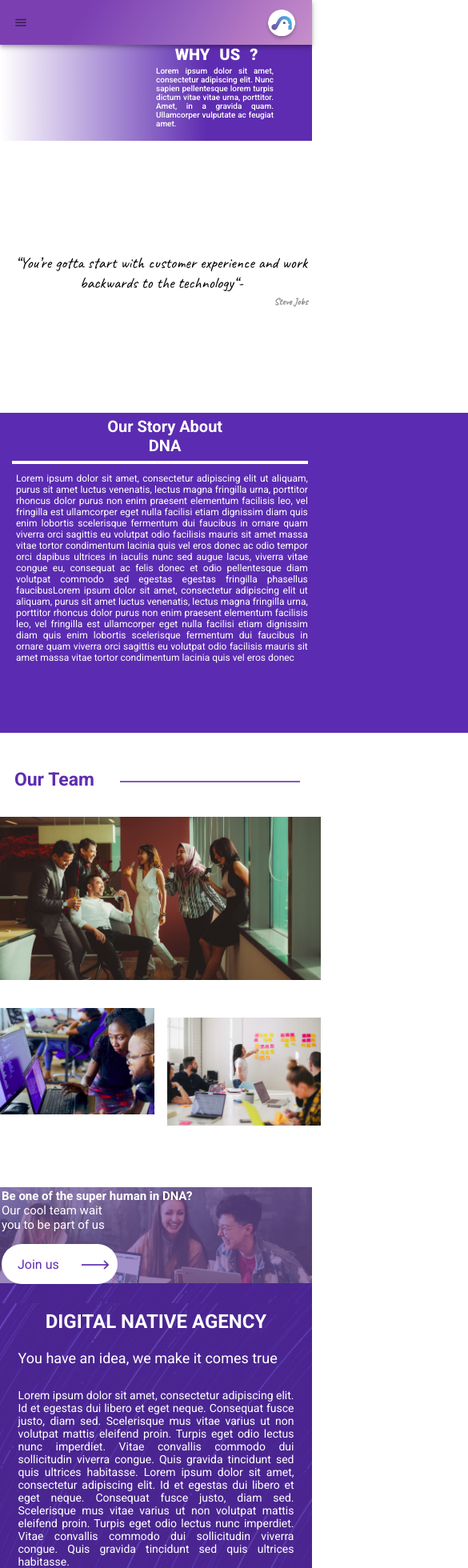
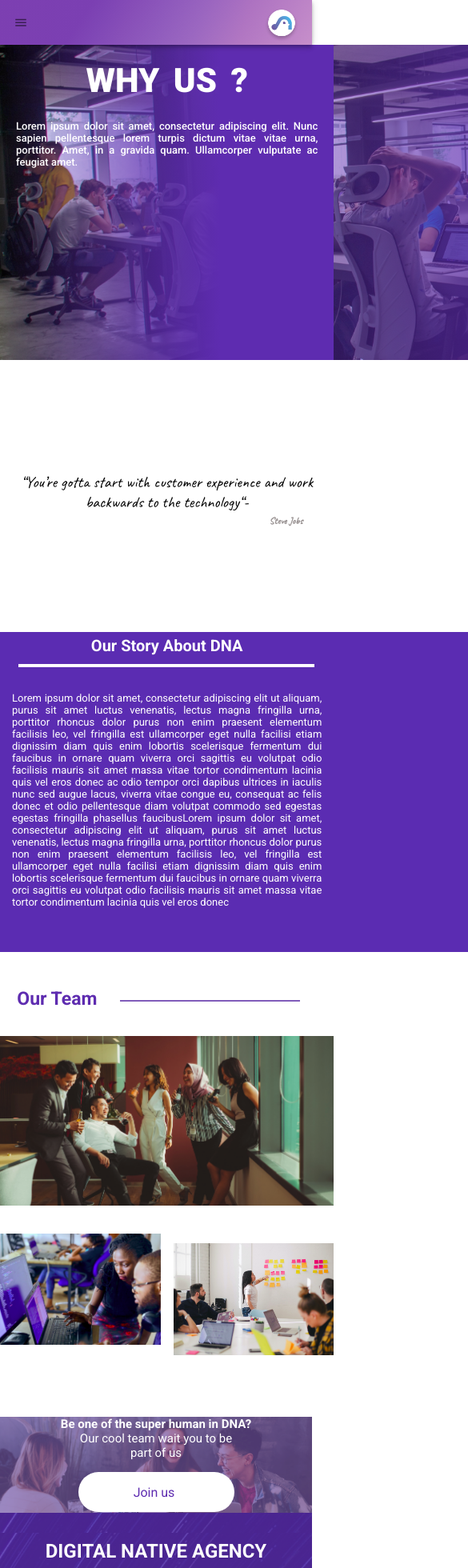
Before and after one commit to BriyanSitinjak/landingpage_dna, a Vue app: page /about in a window 390 px wide. Shown: the top 1960 px of the page at 80% size, 585 px wide, since content can reach past the window. Built offline with nearby package versions, Linux system fonts and the light colour scheme.

Commit message:
progress fix web and mobile view

```diff
--- a/src/components/BeforeFooter.vue
+++ b/src/components/BeforeFooter.vue
@@ -35,7 +35,7 @@ export default {
     background-image: url('../assets/images/footer_home.png');
     left: 70px;
     height: 400px;
-    width: 1824px;
+    width: 1294px;
 }
 
 .img-before-footer{
@@ -65,6 +65,7 @@ export default {
     width: 200px;
     height: 60px;
     border-radius: 25px;
+    cursor: pointer;
 }
 
 .btn-before-content > a {
--- a/src/components/Footer.vue
+++ b/src/components/Footer.vue
@@ -72,7 +72,7 @@ export default {
     font-family: 'Roboto';
     background-image: url('../assets/images/footer_home.png');
     background-repeat: no-repeat;
-    width: 1824px;
+    width: 1294px;
     height: 480px;
     margin-left: 70px;
     padding-left: 50px;
--- a/src/components/HeaderPortfolio.vue
+++ b/src/components/HeaderPortfolio.vue
@@ -39,7 +39,7 @@ export default {
     width: 825px;
     top: 0px;
     margin-top: 150px;
-    margin-left: 90px;
+    margin-left: 123px;
 }
 
 @media (min-width: 200px) and (max-width: 600px) {
--- a/src/components/OurHappyClient.vue
+++ b/src/components/OurHappyClient.vue
@@ -55,15 +55,16 @@ export default {
 .client-menu {
     font-family: 'Roboto';
     position: relative;
-    width: 1400px;
+    width: 1284px;
     height: 370px;
+    margin-left: 80px;
+
 }
 
 .client-menu-wrapper {
     width: 100%;
     height: 100%;
     padding-top: 80px;
-    margin-left: 100px;
 }
 
 .title-client > p {
@@ -97,8 +98,8 @@ export default {
 }
 
 .logo-size-client {
-    width: 75%;
-    height: 75%;
+    width: 70%;
+    height: 70%;
     display: flex;
 }
 
@@ -113,7 +114,7 @@ export default {
 
 @media (min-width: 200px) and (max-width: 960px) {
     .client-menu {
-        left: 0px;
+        margin-left: 0px;
         height: 280px;
     }
 
@@ -131,7 +132,7 @@ export default {
         display: flex;
     }
     .logo-scroll-client {
-        height: 100%;
+        height: 70%;
         overflow-x: scroll;
     }
     .img-arrow-two {
--- a/src/views/About.vue
+++ b/src/views/About.vue
@@ -120,13 +120,13 @@ export default {
 /*--------------------HOME ABOUT-------------------- */
 .about-container {
     position: relative;
-    left: 70px;
+    left: 80px;
     font-family: 'Roboto';
 }
 
 .main-about-wrapper {
     position: relative;
-    width: 100%;
+    width: 1284px;
     height: 100%;
 }
 
@@ -147,7 +147,9 @@ export default {
 
 .about-header-wrapper {
     width: 210px;
-    margin: 150px 175px 0px auto;
+    margin-top: 150px;
+    margin-right: 90px;
+    float: right;
 }
 
 .about-header-wrapper > h2 {
@@ -167,9 +169,8 @@ export default {
 
 /*--------------------MIDDLE ABOUT-------------------- */
 .mid-about {
-    /* border: 5px solid red; */
     position: relative;
-    width: 1824px;
+    width: 1284px;
     height: 340px;
 }
 
@@ -181,7 +182,7 @@ export default {
 
 .content-mid-about {
     position: absolute;
-    width: 1345px;
+    width: 1284px;
     height: 312px;
     font-family: 'Caveat';
 }
@@ -207,9 +208,8 @@ export default {
 
 /*--------------------STORY ABOUT-------------------- */
 .story-about {
-    /* border: 5px solid red; */
     position: relative;
-    width: 1824px;
+    width: 1284px;
     height: 400px;
     background-color: #5B2CB2;;
 }
@@ -224,7 +224,7 @@ export default {
     position: absolute;
     color: #ffffff;
     font-size: 34px;
-    margin: 240px 0px 0px 90px;
+    margin: 240px 0px 0px 120px;
     width: 300px;
 }
 
@@ -240,16 +240,16 @@ export default {
     position: absolute;
     font-size: 17px;
     color: #FFFFFF;
-    width: 40%;
+    width: 55%;
     height: 300px;
     text-align: justify;
-    margin: 70px 30px 0px 480px;
+    margin: 70px 0px 0px 482px;
 }
 
 /*--------------------TEAM ABOUT-------------------- */
 .team-about {
     position: relative;
-    width: 1824px;
+    width: 1284px;
     height: auto;
     padding-top: 80px;
 }
@@ -263,7 +263,7 @@ export default {
     color: #5E2CB0;
     font-size: 34px;
     font-weight: bold;
-    margin: 0px 0px 25px 95px;
+    margin: 0px 0px 25px 120px;
 }
 
 .line-team-about {
@@ -301,7 +301,7 @@ export default {
 .content-join-us  {
     position: absolute;
     top: 0;
-    margin: 70px 0px 0px 100px ;
+    margin: 70px 0px 0px 120px ;
 }
 
 .text-join-us {
@@ -349,29 +349,24 @@ export default {
 
 
 
-@media (min-width: 200px) and (max-width: 600px) {
+@media (min-width: 200px) and (max-width: 960px) {
     .about-container {
         left: 0px;
     }
-    .about-header-wrapper > h2 {
-        font-size: 20px;
-        width: 110%;
-        height: 30%;
-        margin-top: -150px;
-        margin-left: 150px;
-    }
-    .about-header-wrapper > p{
-        font-size: 10px;
-        width: 70%;
-        margin-left: 190px;
-        margin-top: -22px;
+    .about-header-wrapper {
+        position: absolute;
+        height: 100%;
+        margin: 0;
+        padding: 20px;
+        width: 32.5%;
+        background: linear-gradient(269.88deg, #5E2CB0 -2.79%, #5E2CB0 33.97%, rgba(94, 44, 176, 0) 99.87%);
     }
     /*--------------------MIDDLE ABOUT-------------------- */
     .content-mid-about > h4 {
         margin-top: 140px;
         margin-left: 0px;
         font-size: 20px;
-        width: 30%;
+        width: 32.5%;
     }
     .content-mid-about > p {
         margin-top: -25px;
@@ -383,25 +378,26 @@ export default {
     /*--------------------OUR STORY  ABOUT-------------------- */
     .content-about-bigtext > h2 {
         text-align: center;
-        width: 10%;
+        width: 32.5%;
         font-size: 20px;
         margin: 0px;
-        margin-left: 115px;
+        margin-left: 0px;
         margin-top: 5px;
     }
     .line-about-wrapper {
         margin: 0px;
-        margin-top: 60px;
-        margin-left: 15px;
+        margin-top: 40px;
+        margin-left: 23px;
         width:370px;
         border: 2px solid #ffffff;
         transform: rotate(180deg);
     }
     .content-about-childtext > p {
-        margin-left: 20px;
-        margin-top: 75px;
-        font-size: 12px;
-        width: 20%;
+        margin-left: 0px;
+        margin-top: 60px;
+        font-size: 13px;
+        padding: 15px;
+        width: 32.5%;
     }
 
     /*--------------------OUR TEAM ABOUT-------------------- */
@@ -421,47 +417,54 @@ export default {
         width: 225px;
     }
     .first-img-about {
-        width: 22%;
+        width: 32.5%;
         height: 22%;
     }
     .second-img-about {
-        width: 22%;
+        width: 32.5%;
         height: 100%;
     }
     .second-img-team {
         margin-left: 0px;
         width: 100%;
-        height: 135px;
+        height: 140px;
     }
 
     /*--------------------JOIN US ABOUT-------------------- */
     .content-join-us {
+        text-align: center;
         margin: 0px;
-        margin: 2px;
+        width: 100%;
     }
     .text-join-us > h4 {
         font-size: 15px;
     }
     .text-join-us > p {
+        width: 50%;
+        margin-left: 25%;
         font-size: 15px;
     }
     .content-btn-join-us {
-        width: 70%;
+        margin-left: 10%;
+        width: 100%;
     }
     .content-btn-join-us > a {
         position: relative;
         font-size: 16px;
-        width: 80%;
-        height: 80%;
+        margin-left: 15%;
+        width: 50%;
+        height: 100%;
     }
     .join-us {
         padding-bottom: 15px;
         color: #5E2CB0;
     }
+    .join-us > span {
+        margin-left: -25px;
+
+    }
     .content-btn-join-us > img {
-        width: 13%;
-        margin-top: 20px;
-        margin-left: 100px;
+        display: none;
     }
 }
 </style>
--- a/src/views/ContactUs.vue
+++ b/src/views/ContactUs.vue
@@ -72,7 +72,7 @@ export default {
 .contact-us {
     font-family: 'Roboto';
     position: relative;
-    left: 70px;
+    left: 80px;
 }
 
 .contact-us-content {
@@ -82,19 +82,21 @@ export default {
 }
 
 .contact-us-title {
-    margin: 150px 0px 0px 85px;
+    /* border: 2px solid red; */
+    margin: 150px 0px 0px 120px;
     font-size: 22px;
 }
 
-.contact-us-title > h2 {
+.contact-us-title > h2 , .contact-us-title > h1 {
     font-weight: normal;
+    margin: 0px;
 }
 
 /*-------------------- TEXTAREA CONTACT US WRAPPER-------------------- */
 .contact-us-wrapper {
     position: absolute;
-    margin-top: -90px;
-    margin-left: 800px;
+    margin-top: -70px;
+    margin-left: 760px;
     width: 145%;
     height: 100%;
 }
@@ -116,6 +118,7 @@ export default {
     font-style: italic;
     font-size: 12px;
     padding-bottom: 50px;
+    color: #C4C4C4;
 }
 
 .textarea >>> label {
@@ -139,7 +142,7 @@ export default {
 .learn-more {
     width: 200px;
     height: 60px;
-    margin: 25px 0px 0px 210px;
+    margin: 25px 0px 0px 260px;
     border-radius: 25px;
 }
 
@@ -152,7 +155,7 @@ export default {
 }
 
 
-@media (min-width: 200px) and (max-width: 600px) {
+@media (min-width: 200px) and (max-width: 960px) {
     .contact-us {
         left: 0px;
     }
@@ -161,9 +164,11 @@ export default {
         font-size: 12px;
     }
     .contact-us-wrapper {
+        /* border: 2px solid red; */
         margin-left: 275px;
         width: 70%;
         height: 80%;
+        margin-top: -85px;
     }
     .text-field >>> label {
         font-size: 12px;
@@ -199,7 +204,7 @@ export default {
     .text-learn-more {
         font-size: 10px;
         padding: 0px;
-        margin-top: -12px;
+        margin-top: -10px;
         margin-left: 40px;
     }
 }
--- a/src/views/Home.vue
+++ b/src/views/Home.vue
@@ -182,7 +182,7 @@ export default {
 
 /*-------------------- MIDDLE WRAPPER-------------------- */
 .mid-wrapper {
-    margin-left: 70px;
+    margin-left: 80px;
     width: 1284px;
     height: 220px;
     background: #f4f3f3;
@@ -216,7 +216,7 @@ export default {
 /*-------------------- SERVICE WRAPPER-------------------- */
 .mid-service {
     position: relative;
-    width: 1274px;
+    width: 1284px;
     height: 600px;
     padding-top: 80px;
     margin-left: 80px;
@@ -238,7 +238,7 @@ export default {
     color: #5B2CB2;
 }
 .line-service-wrapper {
-    width: 1274px;
+    width: 1284px;
     display: flex;
     padding-top: 20px;
 }
@@ -291,9 +291,9 @@ export default {
 /*-------------------- PROJECT WRAPPER-------------------- */
 .project-menu {
     position: relative;
-    width: 1824px;
+    width: 1284px;
     height: 540px;
-    left: 70px;
+    left: 80px;
     background-color: #5B2CB2;
 }
 
@@ -324,8 +324,8 @@ export default {
 .scroll-project {
     overflow-x: scroll;
     margin-top: -150px;
-    margin-left: 220px;
-    width: 60%;
+    margin-left: 280px;
+    width: 70%;
     height: 80%;
 }
 
@@ -378,16 +378,13 @@ export default {
         left: 0px;
     }
     .main-container > h2{
-        /* border: 2px solid red; */
         text-align: center;
+        margin-bottom: 40px;
         width: 100%;
         margin-left: 0;
-        /* margin: 10px; */
         font-size: 18px;
-        /* margin-bottom: 15%; */
     }
     .main-content > h2 {
-        /* border: 2px solid red; */
         text-align: center;
         font-size: 20px;
         line-height: 30px;
--- a/src/views/Portfolio.vue
+++ b/src/views/Portfolio.vue
@@ -149,7 +149,7 @@ export default {
 .portfolio-container {
     font-family: 'Roboto';
     position: relative;
-    left: 70px;
+    left: 80px;
 }
 
 .mid-portfolio {
@@ -198,14 +198,14 @@ export default {
 }
 /*--------------------DESCRIPTION CONTENT ABOUT-------------------- */
 .description-content {
-    width: 1608px;
+    width: 1284px;
     height: 200px;
 }
 
 .description-content-portfolio {
     width: 100%;
     height: 100%;
-    margin: 75px 400px 0px 0px;
+    margin: 75px 0px 0px 40px;
 }
 
 .title-description > h2 {
@@ -239,14 +239,14 @@ export default {
 }
 
 .atmajaya-content-portfolio {
-    margin: 0px 140px 0px 80px;
+    margin: 0px 140px 0px 120px;
 }
 
 /*--------------------TESTIMONIAL CONTENT-------------------- */
 .testimonial-content {
-    width: 1608px;
+    width: 1284px;
     height: 200px;
-    margin: 80px 0px 0px 0px;
+    margin: 80px 0px 0px 40px;
 }
 
 .testimonial-content-portfolio {
@@ -315,7 +315,6 @@ export default {
 
 .prev-next-wrapper {
     position: absolute;
-    margin-left: 10px;
     width: 100%;
     height: 100%;
 }
@@ -412,7 +411,7 @@ export default {
     transform: rotate(180deg);
 }
 
-@media (min-width: 200px) and (max-width: 600px) {
+@media (min-width: 200px) and (max-width: 960px) {
     .portfolio-container {
         left: 0px;
     }
@@ -451,7 +450,8 @@ export default {
         display: none;
     }
     .description-content-portfolio {
-        width: 25.5%;
+        margin-left: 0px;
+        width: 32%;
     }
     .title-description > h2 {
         font-size: 14px;
@@ -465,13 +465,12 @@ export default {
         margin: 0px;
     }
     .content-description > p {
-        width: 41.5%;
+        width: 43%;
         text-align: justify;
-        margin:0px;
-        margin-left: 0px;
-        font-size: 8px;
+        font-size: 9px;
         line-height: 13px;
         padding: 0px 10px;
+        margin:0px;
     }
 
 
@@ -486,6 +485,8 @@ export default {
 
     /*--------------------ATMAJAYA PORTFOLIO ABOUT-------------------- */
     .testimonial-content {
+        width: 100%;
+        margin-left: 25px;
         margin-bottom: 30px;
     }
     .title-testimonial-description > h2 {
@@ -501,9 +502,9 @@ export default {
     }
     .content-testimonial {
         margin-left: 100px;
-        margin-top: -349px;
-        width: 20%;
-        font-size: 8px;
+        margin-top: -378px;
+        width: 75%;
+        font-size: 9px;
     }
     .content-testimonial > p {
         margin-left: 25px;
--- a/src/views/SecondPortfolio.vue
+++ b/src/views/SecondPortfolio.vue
@@ -149,7 +149,7 @@ export default {
 .portfolio-container {
     font-family: 'Roboto';
     position: relative;
-    left: 70px;
+    left: 80px;
 }
 
 .mid-portfolio {
@@ -198,14 +198,14 @@ export default {
 }
 /*--------------------DESCRIPTION CONTENT ABOUT-------------------- */
 .description-content {
-    width: 1608px;
+    width: 1284px;
     height: 200px;
 }
 
 .description-content-portfolio {
     width: 100%;
     height: 100%;
-    margin: 75px 400px 0px 0px;
+    margin: 75px 0px 0px 40px;
 }
 
 .title-description > h2 {
@@ -239,14 +239,14 @@ export default {
 }
 
 .livera-content-portfolio {
-    margin: 0px 140px 0px 80px;
+    margin: 0px 140px 0px 120px;
 }
 
 /*--------------------TESTIMONIAL CONTENT-------------------- */
 .testimonial-content {
-    width: 1608px;
+    width: 1284px;
     height: 200px;
-    margin: 80px 0px 0px 0px;
+    margin: 80px 0px 0px 40px;
 }
 
 .testimonial-content-portfolio {
@@ -308,7 +308,7 @@ export default {
 /*--------------------PREV NEXT CONTENT-------------------- */
 .prev-next-content {
     position: relative;
-    width: 1824px;
+    width: 1284px;
     height: 170px;
 }
 
@@ -412,7 +412,10 @@ export default {
     transform: rotate(180deg);
 }
 
-@media (min-width: 200px) and (max-width: 600px) {
+
+
+
+@media (min-width: 200px) and (max-width: 960px) {
     .portfolio-container {
         left: 0px;
     }
@@ -452,7 +455,8 @@ export default {
         display: none;
     }
     .description-content-portfolio {
-        width: 25.5%;
+        margin-left: 0px;
+        width: 32%;
     }
     .title-description > h2 {
         font-size: 14px;
@@ -466,13 +470,12 @@ export default {
         margin: 0px;
     }
     .content-description > p {
-        width: 41.5%;
+        width: 43%;
         text-align: justify;
-        margin:0px;
-        margin-left: 0px;
-        font-size: 8px;
+        font-size: 9px;
         line-height: 13px;
         padding: 0px 10px;
+        margin:0px;
     }
 
 
@@ -487,8 +490,9 @@ export default {
 
     /*--------------------ATMAJAYA PORTFOLIO ABOUT-------------------- */
     .testimonial-content {
+        width: 100%;
+        margin-left: 25px;
         margin-bottom: 30px;
-        margin-left: 10px;
     }
     .title-testimonial-description > h2 {
         margin-left: 10px;
@@ -503,9 +507,9 @@ export default {
     }
     .content-testimonial {
         margin-left: 100px;
-        margin-top: -349px;
-        width: 20%;
-        font-size: 8px;
+        margin-top: -378px;
+        width: 75%;
+        font-size: 9px;
     }
     .content-testimonial > p {
         margin-left: 25px;
--- a/src/views/Service.vue
+++ b/src/views/Service.vue
@@ -80,7 +80,7 @@ export default {
     position: relative;
     width: 100%;
     height: 100%;
-    left: 70px;
+    left: 80px;
 }
 
 .main-service-container {
@@ -97,7 +97,7 @@ export default {
 /*-------------------- MIDDLE SERVICE WRAPPER-------------------- */
 .how-we-work {
     position: relative;
-    width: 1824px;
+    width: 1284px;
     height: 851px;
     background: #805CBA;
 }
@@ -232,7 +232,7 @@ export default {
         margin-top: 10px;
         border: 2px solid #FFFFFF;
         margin: 0px;
-        margin-left: 105px;
+        margin-left: 135px;
         width: 50%;
         transform: rotate(180deg);
     }
@@ -258,12 +258,12 @@ export default {
     }
     .third-mid-service {
         margin-left: 300px;
-        margin-top: 175px;
+        margin-top: 185px;
     }
     .side-logo-service {
         margin: 0px;
         display: list-item;
-        margin-bottom: 156px;
+        margin-bottom: 177px;
         width: 18%;
         height: auto;
     }
```
Also changed, not shown: 1 other file (tests, documents, lock files or other folders).
